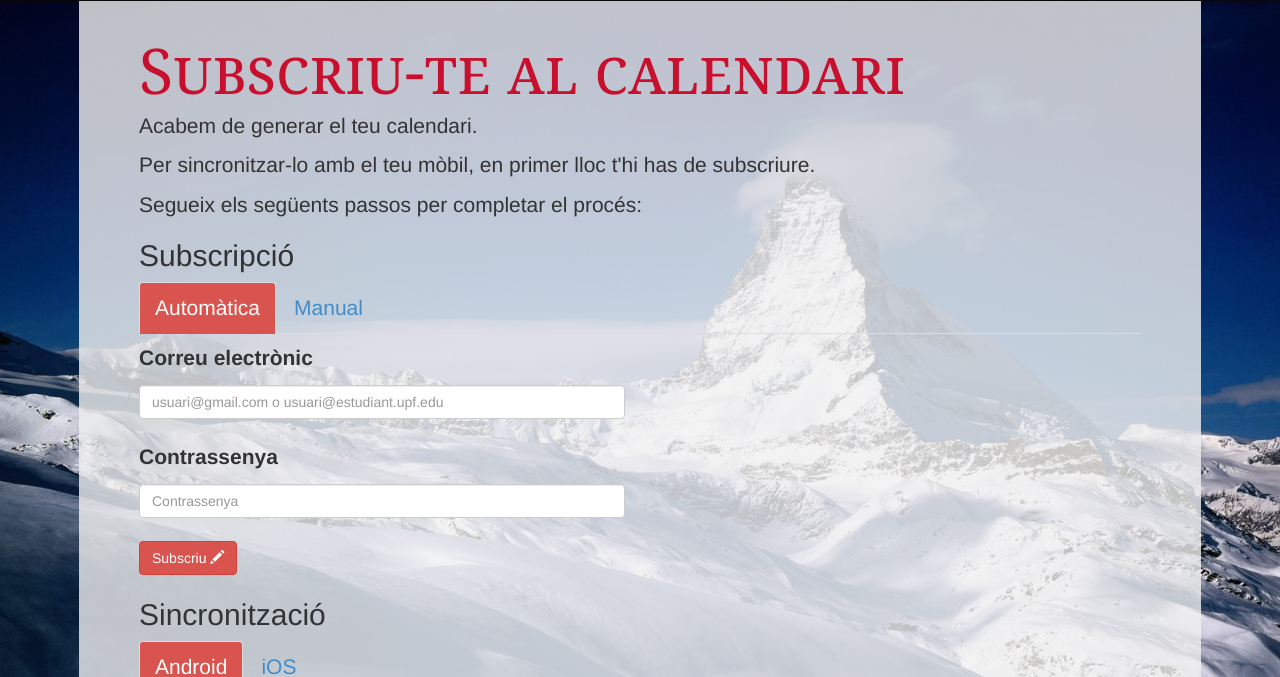
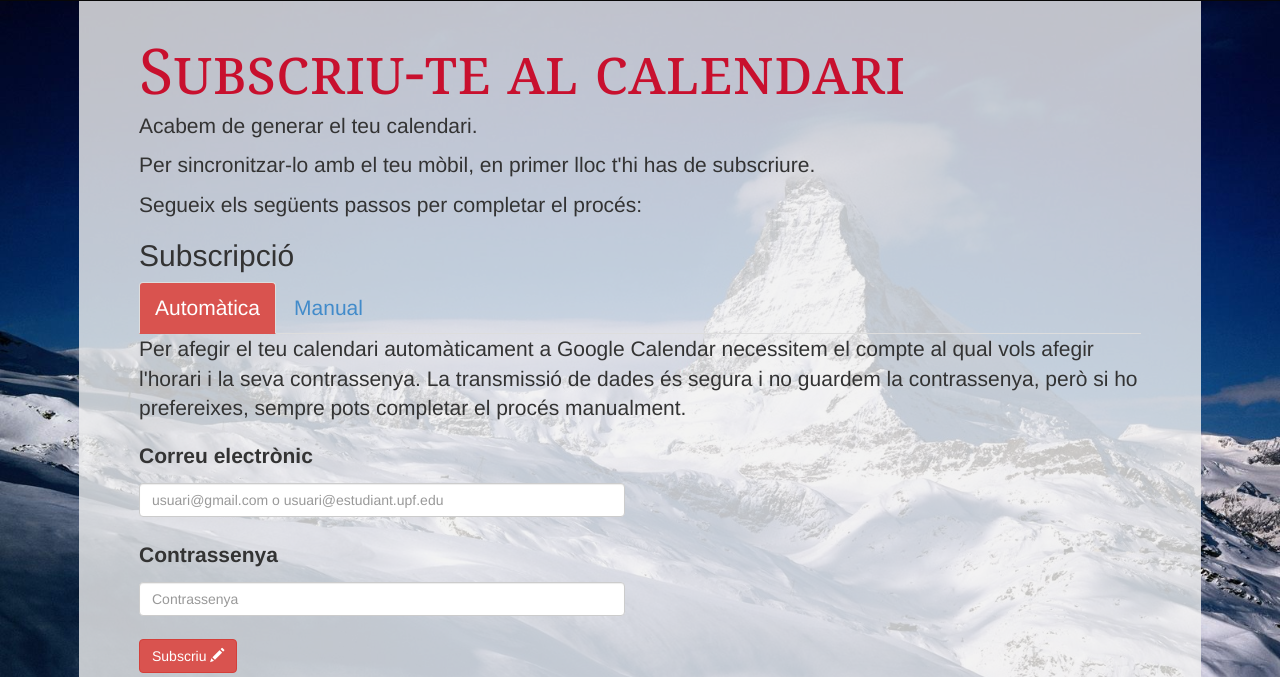
Before and after one commit to octavifs/horarispompeu, a Django app: template timetable/templates/calendar.html in a window 1280 px wide. Shown: the part 50-727 px from the top of the page. Run offline with Django 3.2, Linux system fonts and the light colour scheme; the template is opened without the code that fills it, so the values that code supplies are empty.

Commit message:
Better calendar page (better info)

```diff
--- a/timetable/templates/calendar.html
+++ b/timetable/templates/calendar.html
@@ -24,6 +24,7 @@
 </ul>
 <div class="tab-content">
   <div class="tab-pane active" id="automatic_subscription">
+    <p>Per afegir el teu calendari automàticament a Google Calendar necessitem el compte al qual vols afegir l'horari i la seva contrassenya. La transmissió de dades és segura i no guardem la contrassenya, però si ho prefereixes, sempre pots completar el procés manualment.</p>
     <div class="row">
       <div class="col-md-6" id="subscription_alert"></div>
     </div>
@@ -39,7 +40,7 @@
         <input type="password" class="form-control" id="password_input" name="password" placeholder="Contrassenya">
       </div>
       <input type="hidden" name="calendar" value="{{ calendar_url }}">
-      <button type="button" class="btn btn-danger" id="submit_button" data-loading-text="Subscripció en curs. Espera uns segons... <span class='glyphicon glyphicon-send'></span>">Subscriu <span class="glyphicon glyphicon-pencil"></span></button>
+      <button type="button" class="btn btn-danger" id="submit_button" data-loading-text="Subscripció en curs. Espera uns 20 segons... <span class='glyphicon glyphicon-send'></span>">Subscriu <span class="glyphicon glyphicon-pencil"></span></button>
     </form>
     </div>
   </div>
@@ -58,6 +59,8 @@
 </ul>
 <div class="tab-content">
   <div class="tab-pane active" id="android_sync">
+    <p>Per sincronitzar el calendari amb el teu dispositiu android en primer lloc assegura't que aquest té registrat el compte al qual has afegit l'horari.</p>
+    <p>Per afegir un compte ves a <em>Preferencias > Cuentas > Añadir cuenta</em>.</p>
     <div class="video-container">
       <iframe width="640" height="480" src="//www.youtube.com/embed/QG5QNnQ5Tfg" frameborder="0" allowfullscreen></iframe>
     </div>
```
